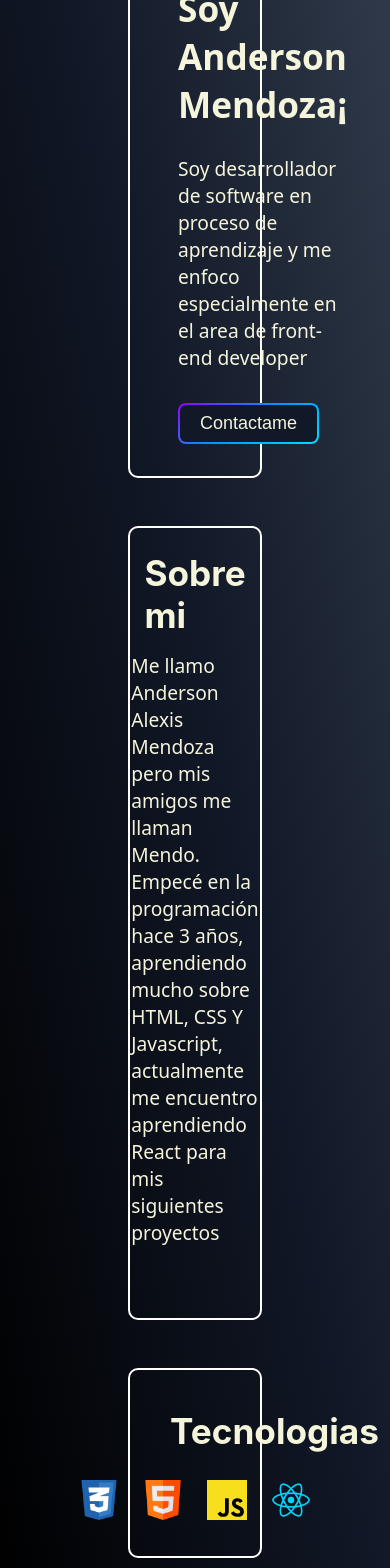
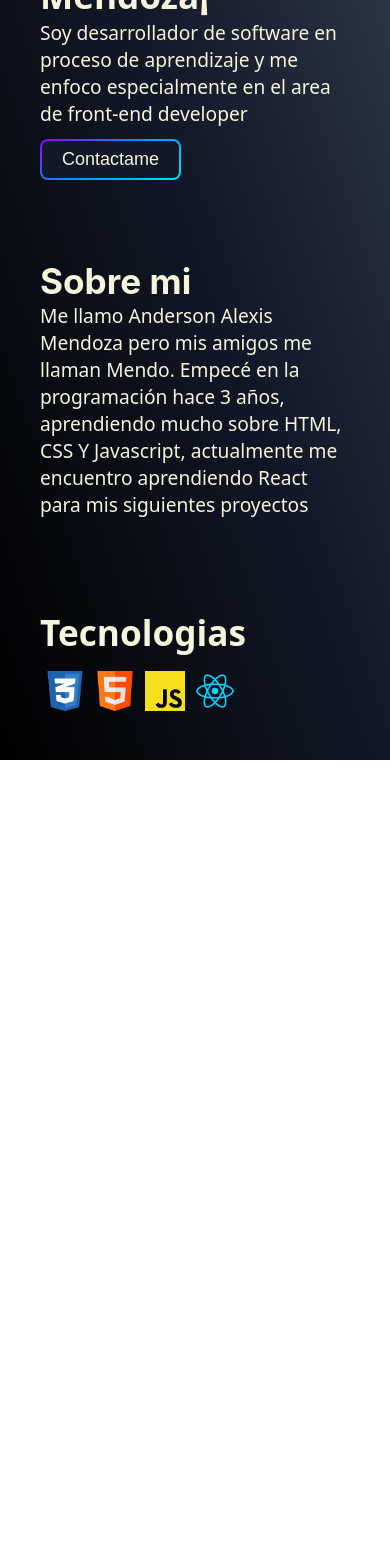
Before and after one commit to Anderson-Mendoza/Portfolio, a React (Create React App) app: page / in a window 390 px wide. Shown: the part 360-1928 px from the top of the page. After the commit the page ends 1120 px from the top, so only its background shows below. Built offline with nearby package versions, Linux system fonts and the light colour scheme.

Commit message:
Changes in responsive desing

```diff
--- a/src/App.css
+++ b/src/App.css
@@ -21,15 +21,22 @@ body {
 HERO
 ------------------------------ */
 
-.header {
-  margin: 3rem 8rem;
-  border: solid white 2px;
-  border-radius: 10px;
-  padding: 2rem 3rem;
+.container {
+  height: auto;
+  width: auto;
+  padding: 50px;
+  margin: auto 200px;
   display: flex;
   flex-direction: row;
   flex-wrap: wrap;
-  align-items: center;
+}
+
+.text {
+  width: 100%;
+  font-family: system-ui, -apple-system, BlinkMacSystemFont, "Segoe UI", Roboto,
+    Oxygen, Ubuntu, Cantarell, "Open Sans", "Helvetica Neue", sans-serif;
+  font-size: 1.2rem;
+  padding-bottom: 10px;
 }
 
 .profile-btn-available {
@@ -47,72 +54,23 @@ HERO
 
 h2 {
   font-size: 2.2rem;
-}
-.description-text {
-  width: 160vh;
-  font-family: system-ui, -apple-system, BlinkMacSystemFont, "Segoe UI", Roboto,
-    Oxygen, Ubuntu, Cantarell, "Open Sans", "Helvetica Neue", sans-serif;
-  font-size: 1.2rem;
-  padding-bottom: 2rem;
-}
-
-.container-about {
-  border-radius: 10px;
-  border: solid white 2px;
-  margin: 3rem 8rem;
-  padding: 1.5rem;
-}
-
-.container-about-text {
-  padding: 1rem;
-  display: flex;
-  flex-direction: row;
-  flex-wrap: wrap;
-  justify-content: center;
+  padding: 30px auto;
 }
 
 .title {
-  margin: auto;
-  display: flex;
-  justify-content: center;
+  font-size: 2.2rem;
 }
 
 /*------------------------------
 IMAGE TECH
 ------------------------------ */
 
-.container-tech {
-  margin: 3rem 8rem;
-  border: solid white 2px;
-  border-radius: 10px;
-  padding: 1.5rem;
-}
-
-.image-tech {
-  margin: 20px;
+.image-tech img {
   width: 40px;
-}
-
-.container-image-tech {
-  margin: auto;
-  display: flex;
-  justify-content: center;
-}
-
-.container-image-tech-button {
-  width: 4rem;
-  height: 4rem;
-  padding: 0.1rem;
-  border: 0;
-  display: flex;
-  justify-content: center;
-  align-items: center;
-  background: none;
-}
-
-.title-tech {
-  text-align: center;
-  margin: 1rem;
+  margin: 5px;
+  /* display: flex;
+  flex-direction: row;
+  flex-wrap: wrap; */
 }
 
 /* ------------------
@@ -126,6 +84,7 @@ IMAGE TECH
   color: #fff;
   display: flex;
   font-size: 18px;
+  margin-top: 2px;
   padding: 2px;
   cursor: pointer;
   transition: 0.3s;
@@ -145,3 +104,11 @@ IMAGE TECH
 .btn :active {
   transform: scale(0.9);
 }
+
+@media (max-width: 1080px) {
+  .container {
+    width: 100%;
+    padding: 40px;
+    margin: 0;
+  }
+}
--- a/src/components/About.jsx
+++ b/src/components/About.jsx
@@ -2,15 +2,14 @@ import React from "react";
 
 export default function About() {
     return (
-        <div className="container-about">
-            <h2 className="title">Sobre mi</h2>
-            <div className="container-about-text">
-                <p className="description-text">
-                    Me llamo Anderson Alexis Mendoza pero mis amigos me llaman Mendo. Empecé en la programación hace 3 años,
-                    aprendiendo mucho sobre HTML, CSS Y Javascript, actualmente me encuentro aprendiendo React para mis
-                    siguientes proyectos </p>
-            </div>
+        <div className="container">
+            <h2>Sobre mi</h2>
+            <p className="text">
+                Me llamo Anderson Alexis Mendoza pero mis amigos me llaman Mendo. Empecé en la programación hace 3 años,
+                aprendiendo mucho sobre HTML, CSS Y Javascript, actualmente me encuentro aprendiendo React para mis
+                siguientes proyectos </p>
         </div>
+
 
 
 
--- a/src/components/Hero.jsx
+++ b/src/components/Hero.jsx
@@ -5,7 +5,7 @@ import Image from "../assets/images.jpeg";
 
 function Hero() {
     return (
-        <div className="header">
+        <div className="container">
             <div className="profile-btn-available">
                 <img className="image"
                     src={Image}
@@ -16,8 +16,8 @@ function Hero() {
                 </button>
             </div>
 
-            <div className="description-text">
-                <h2 >!Hola, Soy Anderson Mendoza¡</h2><br />
+            <div className="text">
+                <h2 >!Hola, Soy Anderson Mendoza¡</h2>
                 <p >Soy desarrollador de software en proceso de aprendizaje
                     y me enfoco especialmente en el area de front-end developer
                 </p>
--- a/src/components/technologies.jsx
+++ b/src/components/technologies.jsx
@@ -9,27 +9,15 @@ import ImageHtml from "../assets/html-logo.png";
 export default function Tech() {
 
     return (
-        <div className="container-tech" >
-            <h2 className="title-tech">Tecnologias</h2>
-            <div className="container-image-tech" >
-                <button className="container-image-tech-button">
-                    <img className="image-tech" src={ImageCss} alt="logo css" />
-                </button>
 
-                <button className="container-image-tech-button">
-                    <img className="image-tech" src={ImageHtml} alt="logo HTML" />
-                </button>
-
-                <button className="container-image-tech-button">
-                    <img className="image-tech" src={ImageJs} alt="logo Javascript" />
-                </button>
-
-                <button className="container-image-tech-button">
-                    <img className="image-tech" src={ImageReact} alt="logo React" />
-                </button>
-
+        <div className="container">
+            <h2 className="text title">Tecnologias</h2>
+            <div className="image-tech">
+                <img src={ImageCss} alt="logo css" />
+                <img src={ImageHtml} alt="logo HTML" />
+                <img src={ImageJs} alt="logo Javascript" />
+                <img src={ImageReact} alt="logo React" />
             </div>
-
         </div>
     );
 }
```
